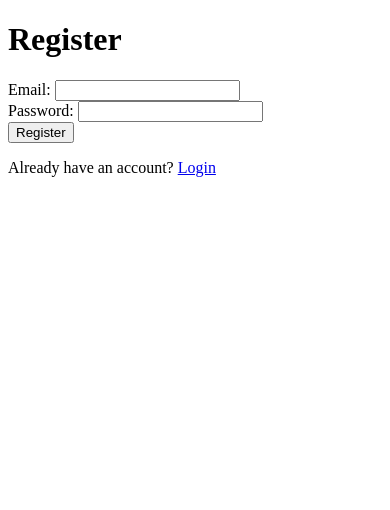
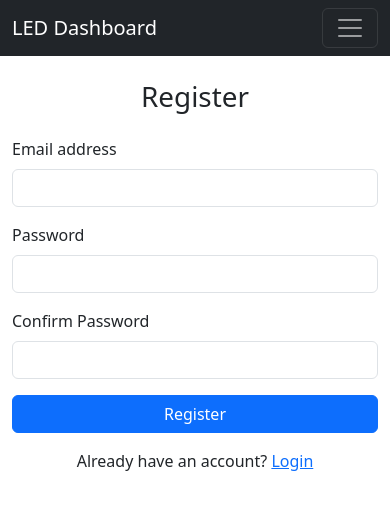
Before and after one commit to rubenparnell/LED-dashboard-web, a Flask app: page /register in a window 390 px wide. Shown: the top 510 px of the page. Run offline with Flask 3, Linux system fonts and the light colour scheme; parts of the project's set-up code (start-up, migrations or seed data) failed here and were passed over.

Commit message:
made website look nicer

```diff
--- a/app.py
+++ b/app.py
@@ -21,7 +21,8 @@ def create_app():
     login_manager.init_app(app)
     migrate.init_app(app, db)
 
-    login_manager.login_view = 'login'
+    login_manager.login_view = 'main.login'
+    login_manager.login_message_category = "danger"
 
     # Register routes
     app.register_blueprint(main_bp)
--- a/routes.py
+++ b/routes.py
@@ -42,21 +42,34 @@ def convertStationCode(code):
 # Routes
 @main.route('/')
 def home():
-    return render_template('home.html')
+    if current_user.is_authenticated:
+        devices = db.session.query(UserDeviceLink).filter_by(user_id=current_user.id).all()
+        user_devices = [device.device for device in devices]
+
+        return render_template('dashboard.html', devices=user_devices)
+    else:
+        return render_template('home.html')
+
 
 @main.route('/register', methods=['GET', 'POST'])
 def register():
     if request.method == 'POST':
         email = request.form['email']
         password = request.form['password']
+        password2 = request.form['password2']
         if User.query.filter_by(email=email).first():
-            flash('Email address already exists')
+            flash('Email address already exists', 'danger')
             return redirect(url_for('main.register'))
+
+        if password != password2:
+            flash('The passwords entered do not match!', 'danger')
+            return redirect(url_for('main.register'))
+
         user = User(email=email)
         user.set_password(password)
         db.session.add(user)
         db.session.commit()
-        flash('Registration successful. Please log in.')
+        flash('Registration successful. Please log in.', 'success')
         return redirect(url_for('main.login'))
     return render_template('register.html')
 
@@ -67,10 +80,10 @@ def login():
         password = request.form['password']
         user = User.query.filter_by(email=email).first()
         if not user or not user.check_password(password):
-            flash('Invalid credentials')
+            flash('Invalid credentials', 'danger')
             return redirect(url_for('main.login'))
         login_user(user)
-        return redirect(url_for('main.dashboard'))
+        return redirect(url_for('main.home'))
     return render_template('login.html')
 
 @main.route('/logout')
@@ -79,13 +92,6 @@ def logout():
     logout_user()
     return redirect(url_for('main.home'))
 
-@main.route('/dashboard')
-@login_required
-def dashboard():
-    devices = db.session.query(UserDeviceLink).filter_by(user_id=current_user.id).all()
-    user_devices = [device.device for device in devices]
-
-    return render_template('dashboard.html', devices=user_devices)
 
 @main.route('/link-device', methods=['GET', 'POST'])
 @login_required
@@ -98,11 +104,17 @@ def link_device():
         if not device:
             flash('Device not found.', 'danger')
         else:
+            currentDevices = UserDeviceLink.query.filter_by(user_id=current_user.id, device_id=device.id).all()
+
+            if len(currentDevices) > 0:
+                flash('You have already linked that board to your account!', 'danger')
+                return redirect(url_for('main.link_device'))
+
             new_link = UserDeviceLink(user_id=current_user.id, device_id=device.id)
             db.session.add(new_link)
             db.session.commit()
             flash('Device linked successfully.', 'success')
-            return redirect(url_for('main.dashboard'))
+            return redirect(url_for('main.link_device'))
 
     return render_template('link_device.html')
 
--- /dev/null
+++ b/templates/base.html
@@ -0,0 +1,78 @@
+<!DOCTYPE html>
+<html lang="en">
+<head>
+    <meta charset="UTF-8" />
+    <meta name="viewport" content="width=device-width, initial-scale=1" />
+    <title>{% block title %}LED Dashboard{% endblock %}</title>
+
+    <!-- Bootstrap CSS -->
+    <link href="https://cdn.jsdelivr.net/npm/bootstrap@5.3.0/dist/css/bootstrap.min.css" rel="stylesheet" />
+</head>
+<body>
+    <!-- Main Navbar -->
+    <nav class="navbar navbar-expand-lg navbar-dark bg-dark">
+        <div class="container-fluid">
+            <a class="navbar-brand" href="{{ url_for('main.home') }}">LED Dashboard</a>
+            <button class="navbar-toggler" type="button" data-bs-toggle="collapse" data-bs-target="#navbarContent"
+                aria-controls="navbarContent" aria-expanded="false" aria-label="Toggle navigation">
+                <span class="navbar-toggler-icon"></span>
+            </button>
+            <div class="collapse navbar-collapse" id="navbarContent">
+                <ul class="navbar-nav ms-auto">
+                    {% if current_user.is_authenticated %}
+                    <li class="nav-item d-flex align-items-center pe-2">
+                        <span style="color:var(--bs-nav-link-color);">Hi, {{ current_user.email }}</span>
+                    </li>
+                    <li class="nav-item">
+                        <a class="nav-link" href="{{ url_for('main.logout') }}">Logout</a>
+                    </li>
+                    {% else %}
+                    <li class="nav-item">
+                        <a class="nav-link {% if request.endpoint == 'main.login' %}active{% endif %}" href="{{ url_for('main.login') }}">Login</a>
+                    </li>
+                    <li class="nav-item">
+                        <a class="nav-link {% if request.endpoint == 'main.register' %}active{% endif %}" href="{{ url_for('main.register') }}">Register</a>
+                    </li>
+                    {% endif %}
+                </ul>
+            </div>
+        </div>
+    </nav>
+
+    {% if current_user.is_authenticated %}
+    <!-- Secondary Nav Tabs -->
+    <ul class="nav nav-tabs bg-light px-3">
+        <li class="nav-item">
+            <a class="nav-link {% if request.endpoint == 'main.home' %}active{% endif %}" href="{{ url_for('main.home') }}">Home</a>
+        </li>
+        <li class="nav-item">
+            <a class="nav-link {% if request.endpoint == 'main.update_settings' %}active{% endif %}" href="{{ url_for('main.update_settings') }}">Settings</a>
+        </li>
+        <li class="nav-item">
+            <a class="nav-link {% if request.endpoint == 'main.link_device' %}active{% endif %}" href="{{ url_for('main.link_device') }}">Link a Board</a>
+        </li>
+    </ul>
+    {% endif %}
+
+    <div class="container py-4">
+        {% with messages = get_flashed_messages(with_categories=true) %}
+            {% if messages %}
+                <div class="mb-3">
+                    {% for category, message in messages %}
+                        <div class="alert alert-{{ category }} alert-dismissible fade show" role="alert">
+                            {{ message }}
+                            <button type="button" class="btn-close" data-bs-dismiss="alert" aria-label="Close"></button>
+                        </div>
+                    {% endfor %}
+                </div>
+            {% endif %}
+        {% endwith %}
+
+        {% block content %}{% endblock %}
+    </div>
+
+    <!-- Bootstrap JS Bundle -->
+    <script src="https://cdn.jsdelivr.net/npm/bootstrap@5.3.0/dist/js/bootstrap.bundle.min.js"></script>
+    {% block scripts %}{% endblock %}
+</body>
+</html>
--- a/templates/register.html
+++ b/templates/register.html
@@ -1,18 +1,29 @@
-<!doctype html>
-<html>
-<head><title>Register</title></head>
-<body>
-  <h1>Register</h1>
-  <form method="post">
-    Email: <input type="email" name="email" required><br>
-    Password: <input type="password" name="password" required><br>
-    <input type="submit" value="Register">
-  </form>
-  <p>Already have an account? <a href="{{ url_for('main.login') }}">Login</a></p>
-  {% with messages = get_flashed_messages() %}
-    {% if messages %}
-      <ul>{% for message in messages %}<li>{{ message }}</li>{% endfor %}</ul>
-    {% endif %}
-  {% endwith %}
-</body>
-</html>
+{% extends "base.html" %}
+
+{% block title %}Register{% endblock %}
+
+{% block content %}
+<div class="row justify-content-center">
+    <div class="col-md-6 col-lg-4">
+        <h1 class="mb-4 text-center">Register</h1>
+        <form method="post">
+            <div class="mb-3">
+                <label for="email" class="form-label">Email address</label>
+                <input type="email" class="form-control" id="email" name="email" required>
+            </div>
+            <div class="mb-3">
+                <label for="password" class="form-label">Password</label>
+                <input type="password" class="form-control" id="password" name="password" required>
+            </div>
+            <div class="mb-3">
+                <label for="password2" class="form-label">Confirm Password</label>
+                <input type="password" class="form-control" id="password2" name="password2" required>
+            </div>
+            <button type="submit" class="btn btn-primary w-100">Register</button>
+        </form>
+        <div class="mt-3 text-center">
+            <p class="mb-0">Already have an account? <a href="{{ url_for('main.login') }}">Login</a></p>
+        </div>
+    </div>
+</div>
+{% endblock %}
```
Also changed, not shown: templates/dashboard.html (+9 -14 lines), templates/home.html (+7 -11 lines), templates/link_device.html (+17 -6 lines), templates/login.html (+25 -18 lines), templates/update_settings.html (+10 -20 lines).
